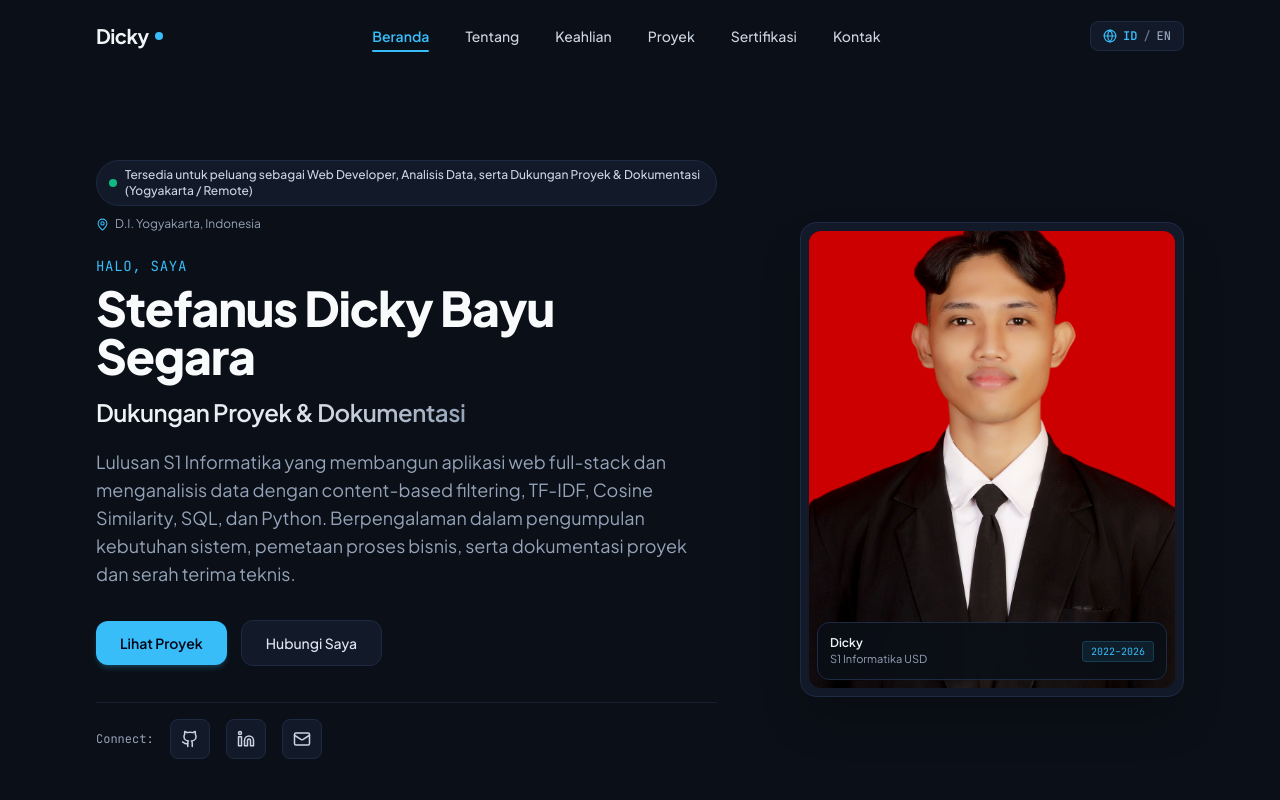
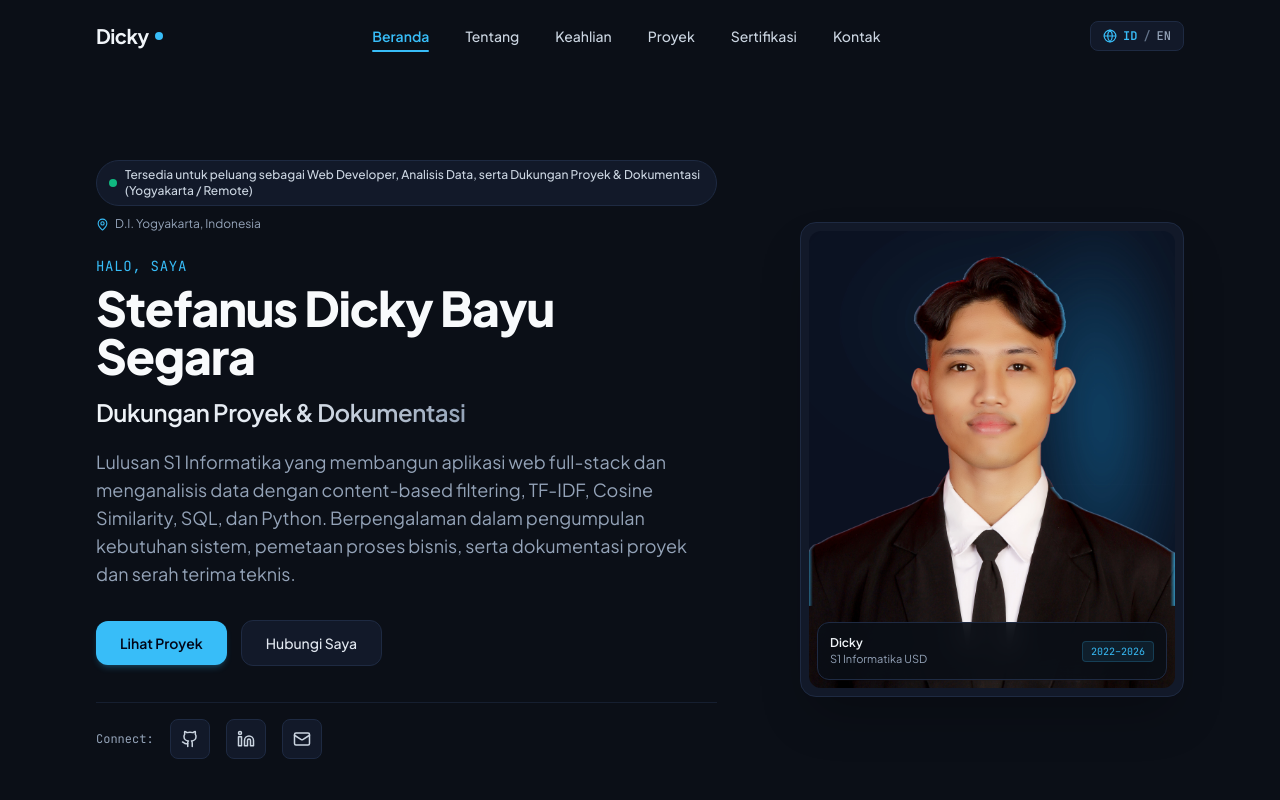
Before and after one commit to StefanusDickyBayuSegara/Portofolio, a React (Vite) app: page / in a window 1280 px wide. Shown: the top 800 px of the page. Built offline with nearby package versions, Linux system fonts and the light colour scheme.

Commit message:
update profile photo

```diff
--- a/src/components/Hero.jsx
+++ b/src/components/Hero.jsx
@@ -2,7 +2,7 @@ import { useEffect, useState } from 'react';
 import { Mail, MapPin } from 'lucide-react';
 import { useLanguage } from '../context/LanguageContext';
 import { personalInfo, heroContent } from '../data/content';
-import profileImg from '../assets/profile.jpg';
+import profileImg from '../assets/profile-portfolio.jpg';
 import ExternalLink from './ui/ExternalLink';
 import PlaceholderImage from './ui/PlaceholderImage';
 import { GithubIcon, LinkedinIcon } from './ui/Icons';
@@ -172,7 +172,7 @@ export default function Hero() {
               <div className="relative rounded-2xl p-2 bg-dark-surface border border-dark-border shadow-2xl overflow-hidden">
                 <PlaceholderImage
                   src={profileImg}
-                  expectedFilename="profile.jpg"
+                  expectedFilename="profile-portfolio.jpg"
                   aspectRatio="aspect-[4/5]"
                   className="rounded-xl"
                   iconSize={36}
```
Also changed, not shown: src/assets/profile-portfolio.jpg (added).
